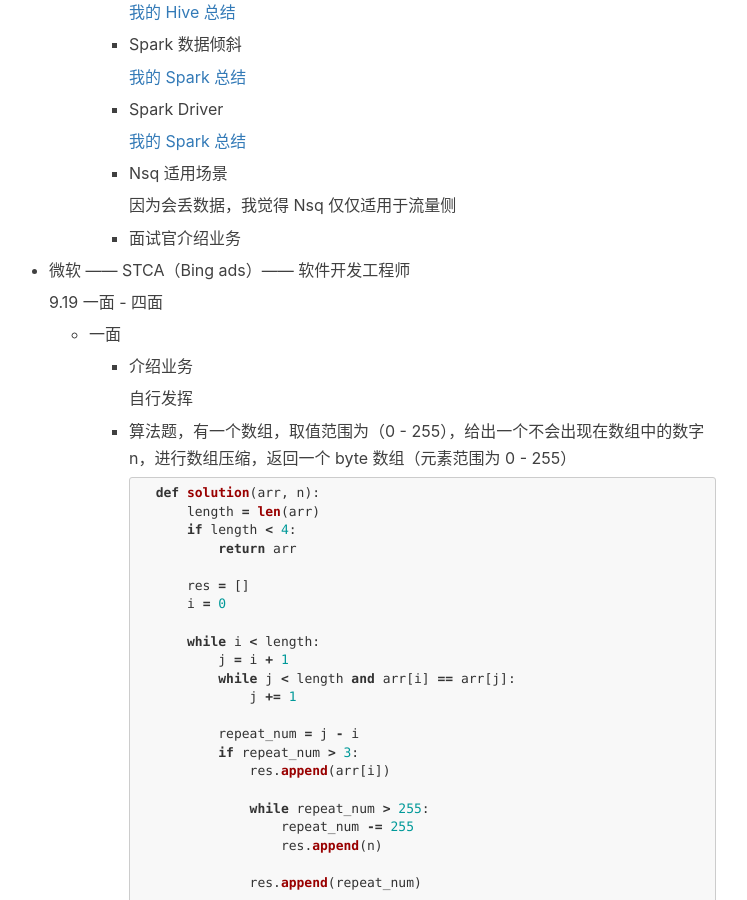
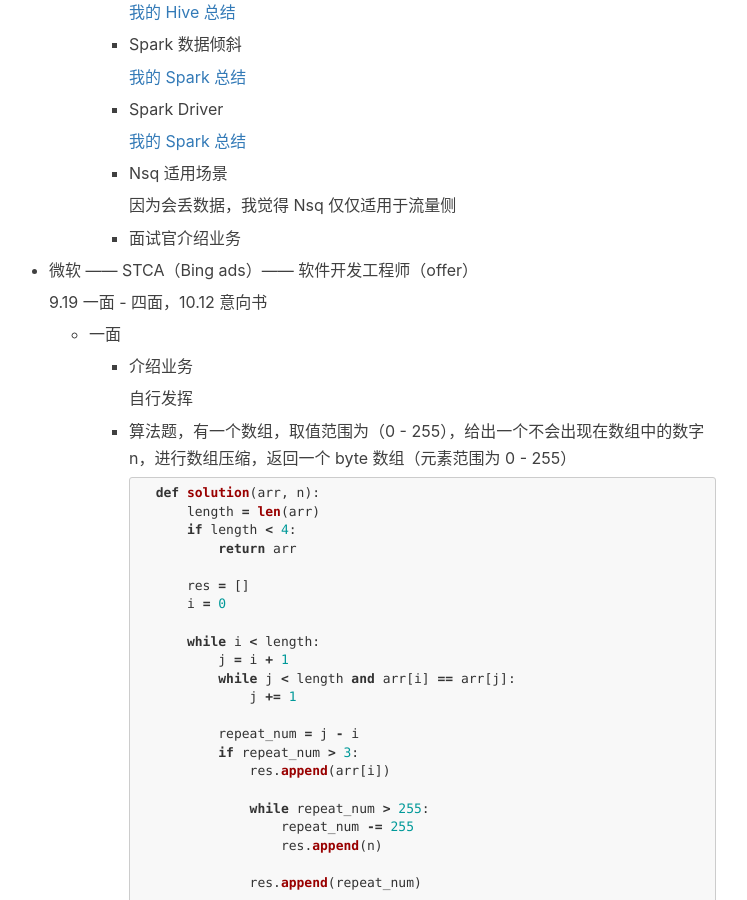
Before and after one commit to mickey0524/mickey0524.github.io, a Jekyll site: the page built from _posts/2019-07-29-autumn-interview.md, in a window 1280 px wide and 900 px high, scrolled down 19716 px. Shown: the whole window, without its empty margins (256-1003 px from the left). Built offline with Jekyll 4.4.1, drawn with Linux system fonts in a browser that asks for light colours; nearby versions of some CDN libraries; comment, search, counter and statistics services are not loaded.

Commit message:
feat(interview): update interview

```diff
--- a/_posts/2019-07-29-autumn-interview.md
+++ b/_posts/2019-07-29-autumn-interview.md
@@ -1167,9 +1167,9 @@ tags:
 
         * 面试官介绍业务
 
-* 微软 —— STCA（Bing ads）—— 软件开发工程师
-
-    9.19 一面 - 四面
+* 微软 —— STCA（Bing ads）—— 软件开发工程师（offer）
+
+    9.19 一面 - 四面，10.12 意向书
 
     * 一面
 
```
